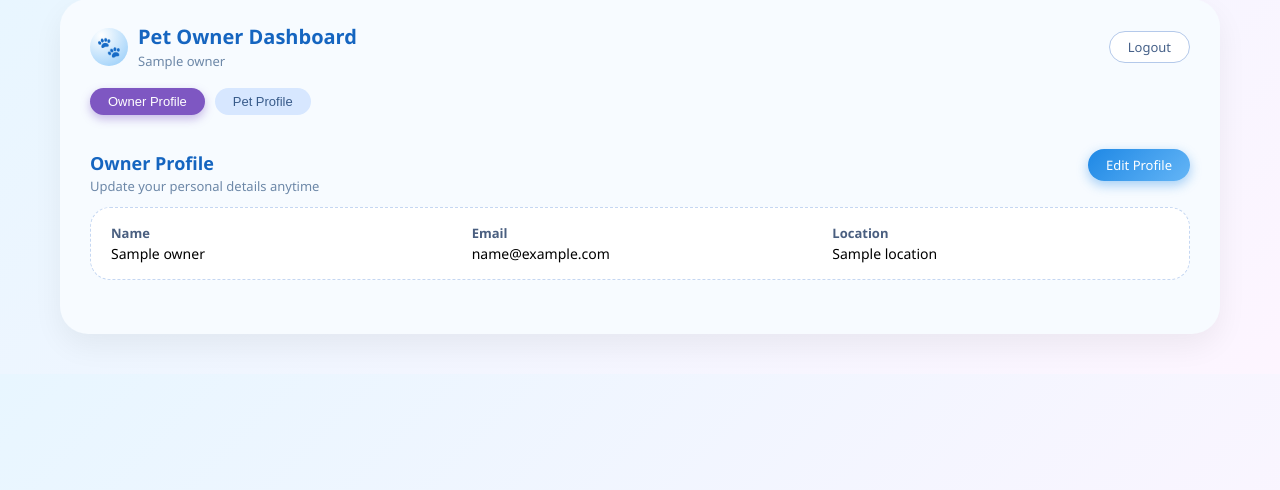
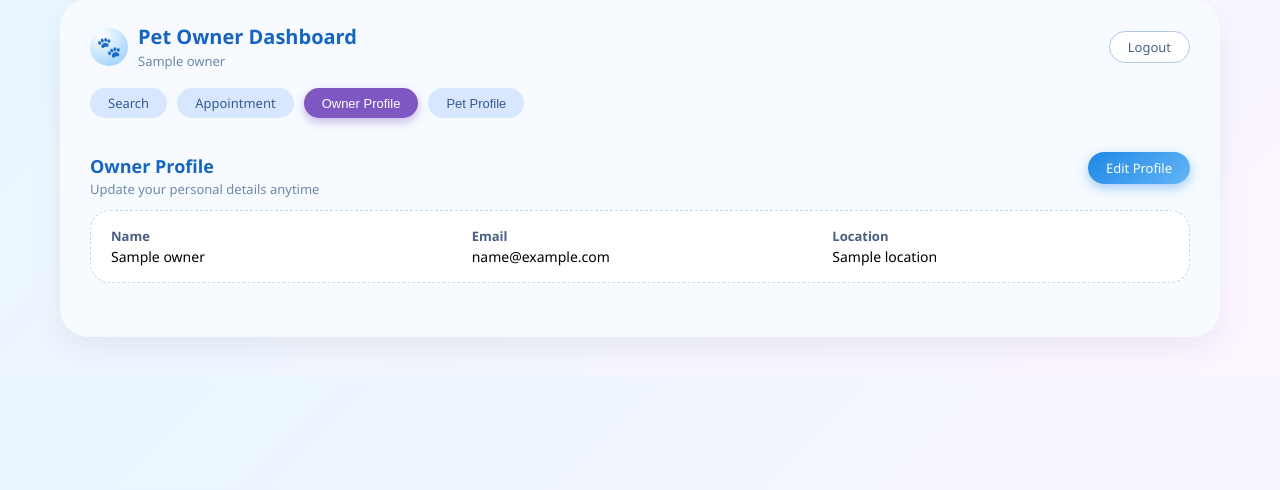
Before and after one commit to sritipeach1/pet-care-vet-connect, a Flask app: template templates/owner_dashboard.html in a window 1280 px wide. Shown: the part 25-515 px from the top of the page. Run offline with Flask 3, Linux system fonts and the light colour scheme; the template is opened without the code that fills it: most values are stand-ins (such as "Sample title", 1, 10 or a date in 2020).

Commit message:
Update owner dashboard for search appointment buttons

```diff
--- a/templates/owner_dashboard.html
+++ b/templates/owner_dashboard.html
@@ -261,6 +261,15 @@
 
     <!-- Tabs -->
     <div class="tabs">
+
+        <a href="{{ url_for('owner_search') }}" class="tab" style="text-decoration:none;">
+            Search
+        </a>
+        <a href="{{ url_for('owner_appointments') }}" class="tab" style="text-decoration:none;">
+            Appointment
+        </a>
+
+
         <button id="tab-owner" class="tab active" type="button"
                 onclick="showOwnerTab('owner')">Owner Profile</button>
         <button id="tab-pets" class="tab" type="button"
```
